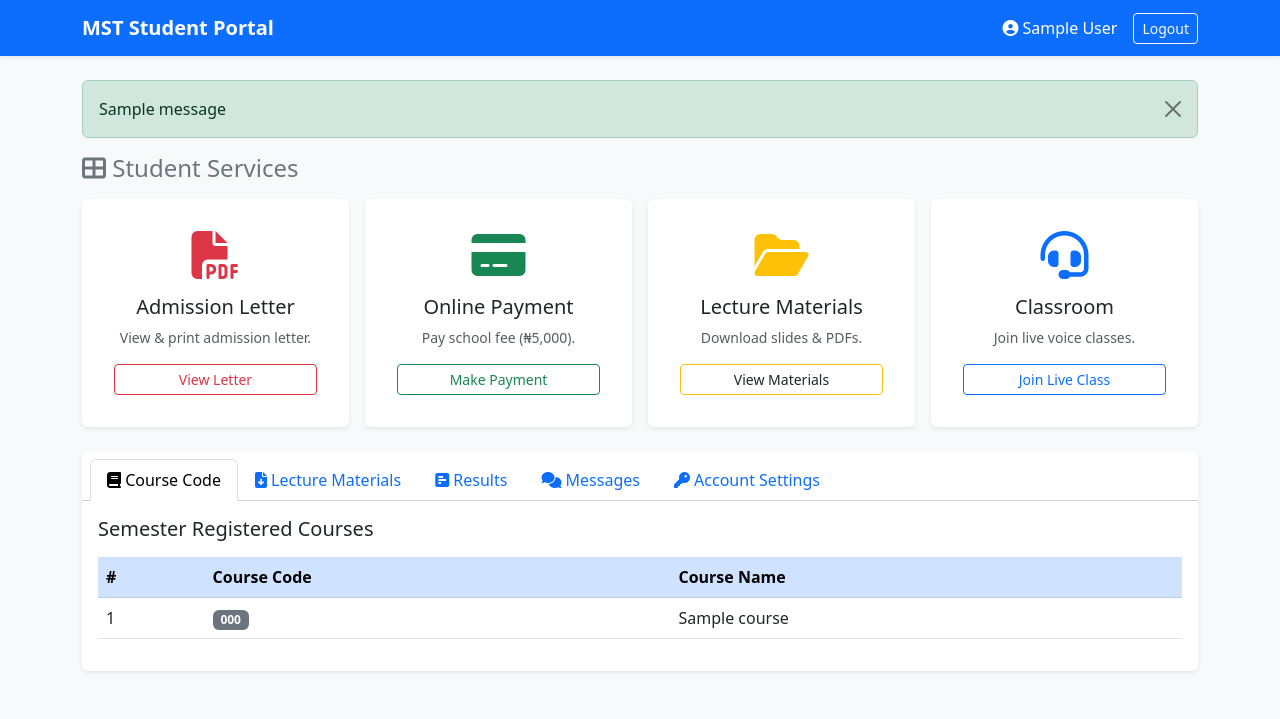
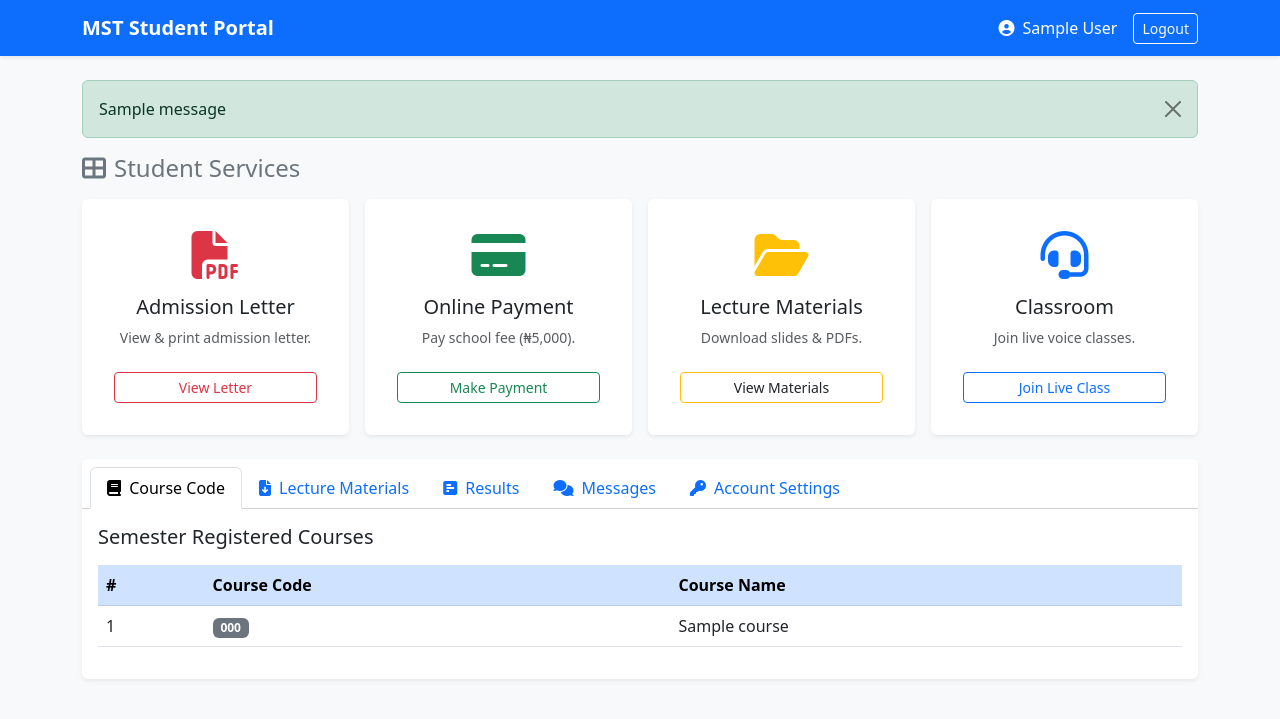
Before and after one commit to sulemanyunusabakura-jpg/magazawa-portal, a Python web app: template templates/student_dashboard.html in a window 1280 px wide. Shown: the top 719 px of the page. Run offline with Jinja, Linux system fonts and the light colour scheme; the template is opened without the code that fills it: most values are stand-ins (such as "Sample title", 1, 10 or a date in 2020); one stand-in notice (Sample message) is shown.

```diff
--- a/templates/student_dashboard.html
+++ b/templates/student_dashboard.html
@@ -15,7 +15,7 @@
         <div class="container">
             <a class="navbar-brand fw-bold" href="#">MST Student Portal</a>
             <div class="d-flex align-items-center">
-                <span class="text-white me-3"><i class="fas fa-user-circle"></i> {{ student.full_name }}</span>
+                <span class="text-white me-3"><i class="fas fa-user-circle me-1"></i> {{ student.full_name }}</span>
                 <a href="{{ url_for('logout') }}" class="btn btn-outline-light btn-sm">Logout</a>
             </div>
         </div>
@@ -27,26 +27,28 @@
         {% with messages = get_flashed_messages(with_categories=true) %}
             {% if messages %}
                 {% for category, message in messages %}
-                    <div class="alert alert-{{ category }} alert-dismissible fade show" role="alert">
+                    <div class="alert alert-{{ category if category != 'error' else 'danger' }} alert-dismissible fade show" role="alert">
                         {{ message }}
-                        <button type="button" class="btn-close" data-bs-dismiss="alert"></button>
+                        <button type="button" class="btn-close" data-bs-dismiss="alert" aria-label="Close"></button>
                     </div>
                 {% endfor %}
             {% endif %}
         {% endwith %}
 
-        <!-- Quick Access Action Cards / Buttons -->
-        <h4 class="mb-3 text-secondary"><i class="fas fa-th-large"></i> Student Services</h4>
+        <!-- Quick Access Action Cards -->
+        <h4 class="mb-3 text-secondary"><i class="fas fa-th-large me-2"></i>Student Services</h4>
         <div class="row g-3 mb-4">
 
             <!-- 1. Admission Letter -->
             <div class="col-md-3 col-sm-6">
                 <div class="card h-100 shadow-sm border-0 text-center p-3">
-                    <div class="card-body">
+                    <div class="card-body d-flex flex-column justify-content-between">
+                        <div>
                             <i class="fas fa-file-pdf fa-3x text-danger mb-3"></i>
                             <h5 class="card-title">Admission Letter</h5>
                             <p class="text-muted small">View & print admission letter.</p>
-                        <a href="{{ url_for('admission_letter') }}" class="btn btn-outline-danger w-100 btn-sm">View Letter</a>
+                        </div>
+                        <a href="{{ url_for('admission_letter') }}" class="btn btn-outline-danger w-100 btn-sm mt-2">View Letter</a>
                     </div>
                 </div>
             </div>
@@ -54,11 +56,13 @@
             <!-- 2. School Fee Payment -->
             <div class="col-md-3 col-sm-6">
                 <div class="card h-100 shadow-sm border-0 text-center p-3">
-                    <div class="card-body">
+                    <div class="card-body d-flex flex-column justify-content-between">
+                        <div>
                             <i class="fas fa-credit-card fa-3x text-success mb-3"></i>
                             <h5 class="card-title">Online Payment</h5>
                             <p class="text-muted small">Pay school fee (₦5,000).</p>
-                        <button class="btn btn-outline-success w-100 btn-sm" data-bs-toggle="modal" data-bs-target="#paymentModal">Make Payment</button>
+                        </div>
+                        <button class="btn btn-outline-success w-100 btn-sm mt-2" data-bs-toggle="modal" data-bs-target="#paymentModal">Make Payment</button>
                     </div>
                 </div>
             </div>
@@ -66,11 +70,13 @@
             <!-- 3. Lecture Materials -->
             <div class="col-md-3 col-sm-6">
                 <div class="card h-100 shadow-sm border-0 text-center p-3">
-                    <div class="card-body">
+                    <div class="card-body d-flex flex-column justify-content-between">
+                        <div>
                             <i class="fas fa-folder-open fa-3x text-warning mb-3"></i>
                             <h5 class="card-title">Lecture Materials</h5>
                             <p class="text-muted small">Download slides & PDFs.</p>
-                        <button class="btn btn-outline-warning w-100 btn-sm text-dark" onclick="activateTab('materials-tab')">View Materials</button>
+                        </div>
+                        <button class="btn btn-outline-warning w-100 btn-sm text-dark mt-2" onclick="activateTab('materials-tab')">View Materials</button>
                     </div>
                 </div>
             </div>
@@ -78,11 +84,13 @@
             <!-- 4. Virtual Classroom -->
             <div class="col-md-3 col-sm-6">
                 <div class="card h-100 shadow-sm border-0 text-center p-3">
-                    <div class="card-body">
+                    <div class="card-body d-flex flex-column justify-content-between">
+                        <div>
                             <i class="fas fa-headset fa-3x text-primary mb-3"></i>
                             <h5 class="card-title">Classroom</h5>
                             <p class="text-muted small">Join live voice classes.</p>
-                        <button class="btn btn-outline-primary w-100 btn-sm" data-bs-toggle="modal" data-bs-target="#liveClassModal">Join Live Class</button>
+                        </div>
+                        <button class="btn btn-outline-primary w-100 btn-sm mt-2" data-bs-toggle="modal" data-bs-target="#liveClassModal">Join Live Class</button>
                     </div>
                 </div>
             </div>
@@ -90,32 +98,32 @@
         </div>
 
         <!-- Tabbed Sections -->
-        <div class="card shadow-sm border-0">
+        <div class="card shadow-sm border-0" id="portalContentCard">
             <div class="card-header bg-white">
                 <ul class="nav nav-tabs card-header-tabs" id="portalTabs" role="tablist">
                     <li class="nav-item" role="presentation">
                         <button class="nav-link active" id="courses-tab" data-bs-toggle="tab" data-bs-target="#courses" type="button" role="tab">
-                            <i class="fas fa-book"></i> Course Code
+                            <i class="fas fa-book me-1"></i> Course Code
                         </button>
                     </li>
                     <li class="nav-item" role="presentation">
                         <button class="nav-link" id="materials-tab" data-bs-toggle="tab" data-bs-target="#materials" type="button" role="tab">
-                            <i class="fas fa-file-download"></i> Lecture Materials
+                            <i class="fas fa-file-download me-1"></i> Lecture Materials
                         </button>
                     </li>
                     <li class="nav-item" role="presentation">
                         <button class="nav-link" id="results-tab" data-bs-toggle="tab" data-bs-target="#results" type="button" role="tab">
-                            <i class="fas fa-poll-h"></i> Results
+                            <i class="fas fa-poll-h me-1"></i> Results
                         </button>
                     </li>
                     <li class="nav-item" role="presentation">
                         <button class="nav-link" id="messages-tab" data-bs-toggle="tab" data-bs-target="#messages" type="button" role="tab">
-                            <i class="fas fa-comments"></i> Messages
+                            <i class="fas fa-comments me-1"></i> Messages
                         </button>
                     </li>
                     <li class="nav-item" role="presentation">
                         <button class="nav-link" id="settings-tab" data-bs-toggle="tab" data-bs-target="#settings" type="button" role="tab">
-                            <i class="fas fa-key"></i> Account Settings
+                            <i class="fas fa-key me-1"></i> Account Settings
                         </button>
                     </li>
                 </ul>
@@ -148,7 +156,7 @@
                             </table>
                         </div>
                     {% else %}
-                        <div class="alert alert-info">No courses uploaded yet by the administrator for this semester.</div>
+                        <div class="alert alert-info mb-0">No courses uploaded yet by the administrator for this semester.</div>
                     {% endif %}
                 </div>
 
@@ -176,7 +184,7 @@
                                         <td><small class="text-muted">{{ material.upload_date }}</small></td>
                                         <td>
                                             <a href="{{ url_for('download_material', filename=material.filename) }}" class="btn btn-sm btn-success">
-                                                <i class="fas fa-download"></i> Download File
+                                                <i class="fas fa-download me-1"></i> Download File
                                             </a>
                                         </td>
                                     </tr>
@@ -185,7 +193,7 @@
                             </table>
                         </div>
                     {% else %}
-                        <div class="alert alert-warning">No lecture materials or study resources uploaded yet.</div>
+                        <div class="alert alert-warning mb-0">No lecture materials or study resources uploaded yet.</div>
                     {% endif %}
                 </div>
 
@@ -220,18 +228,18 @@
                             </table>
                         </div>
                     {% else %}
-                        <div class="alert alert-warning">No examination results have been published by the admin yet.</div>
+                        <div class="alert alert-warning mb-0">No examination results have been published by the admin yet.</div>
                     {% endif %}
                 </div>
 
                 <!-- 4. Messages Center -->
                 <div class="tab-pane fade" id="messages" role="tabpanel">
                     <div class="row">
-                        <!-- Send Message Form -->
-                        <div class="col-md-5 mb-4">
+                        <div class="col-md-5 mb-4 mb-md-0">
                             <div class="card bg-light border-0 p-3">
-                                <h6 class="fw-bold mb-3"><i class="fas fa-paper-plane text-primary"></i> Send Message to Admin/Lecturer</h6>
+                                <h6 class="fw-bold mb-3"><i class="fas fa-paper-plane text-primary me-1"></i> Send Message to Admin/Lecturer</h6>
                                 <form action="{{ url_for('send_message') }}" method="POST">
+                                    {% if csrf_token %}<input type="hidden" name="csrf_token" value="{{ csrf_token() }}"/>{% endif %}
                                     <div class="mb-3">
                                         <label class="form-label small fw-bold">Recipient</label>
                                         <select class="form-select" name="receiver_id" required>
@@ -243,30 +251,29 @@
                                         <label class="form-label small fw-bold">Message Text</label>
                                         <textarea class="form-control" name="content" rows="4" placeholder="Type your message or inquiry here..." required></textarea>
                                     </div>
-                                    <button type="submit" class="btn btn-primary w-100"><i class="fas fa-paper-plane"></i> Send Message</button>
+                                    <button type="submit" class="btn btn-primary w-100"><i class="fas fa-paper-plane me-1"></i> Send Message</button>
                                 </form>
                             </div>
                         </div>
 
-                        <!-- Communication History -->
                         <div class="col-md-7">
-                            <h6 class="fw-bold mb-3"><i class="fas fa-inbox text-secondary"></i> Communication History</h6>
+                            <h6 class="fw-bold mb-3"><i class="fas fa-inbox text-secondary me-1"></i> Communication History</h6>
                             {% if messages %}
-                                <div class="list-group style-scroll" style="max-height: 400px; overflow-y: auto;">
+                                <div class="list-group pe-1" style="max-height: 400px; overflow-y: auto;">
                                     {% for msg in messages %}
                                         <div class="list-group-item mb-2 rounded shadow-sm border-start border-4 {% if msg.sender_id == student.id %}border-primary bg-white{% else %}border-success bg-light{% endif %}">
                                             <div class="d-flex w-100 justify-content-between">
                                                 <small class="fw-bold {% if msg.sender_id == student.id %}text-primary{% else %}text-success{% endif %}">
                                                     {% if msg.sender_id == student.id %}You (Sent){% else %}From: Lecturer/Admin{% endif %}
                                                 </small>
-                                                <small class="text-muted"><i class="far fa-clock"></i> {{ msg.timestamp }}</small>
+                                                <small class="text-muted"><i class="far fa-clock me-1"></i>{{ msg.timestamp }}</small>
                                             </div>
                                             <p class="mb-1 text-dark mt-2">{{ msg.content }}</p>
                                         </div>
                                     {% endfor %}
                                 </div>
                             {% else %}
-                                <div class="alert alert-info">No message history available. Send your first message to Admin or Lecturers!</div>
+                                <div class="alert alert-info mb-0">No message history available. Send your first message to Admin or Lecturers!</div>
                             {% endif %}
                         </div>
                     </div>
@@ -277,20 +284,21 @@
                     <h5 class="card-title mb-3">Security & Password Management</h5>
                     <div class="row">
                         <div class="col-md-6">
-                            <form action="#" method="POST">
+                            <form action="{{ url_for('update_password') }}" method="POST">
+                                {% if csrf_token %}<input type="hidden" name="csrf_token" value="{{ csrf_token() }}"/>{% endif %}
                                 <div class="mb-3">
                                     <label class="form-label">Email Address</label>
                                     <input type="email" class="form-control" value="{{ student.email }}" disabled>
                                 </div>
                                 <div class="mb-3">
                                     <label class="form-label">Current Password</label>
-                                    <input type="password" class="form-control" placeholder="Enter current password" required>
+                                    <input type="password" name="current_password" class="form-control" placeholder="Enter current password" required>
                                 </div>
                                 <div class="mb-3">
                                     <label class="form-label">New Password</label>
-                                    <input type="password" class="form-control" placeholder="Enter new password" required>
+                                    <input type="password" name="new_password" class="form-control" placeholder="Enter new password" required>
                                 </div>
-                                <button type="submit" class="btn btn-primary"><i class="fas fa-lock"></i> Update Password</button>
+                                <button type="submit" class="btn btn-primary"><i class="fas fa-lock me-1"></i> Update Password</button>
                             </form>
                         </div>
                     </div>
@@ -305,7 +313,7 @@
         <div class="modal-dialog">
             <div class="modal-content">
                 <div class="modal-header bg-success text-white">
-                    <h5 class="modal-title"><i class="fas fa-university"></i> School Fee Payment</h5>
+                    <h5 class="modal-title"><i class="fas fa-university me-1"></i> School Fee Payment</h5>
                     <button type="button" class="btn-close btn-close-white" data-bs-dismiss="modal" aria-label="Close"></button>
                 </div>
                 <div class="modal-body">
@@ -315,7 +323,7 @@
                     </div>
 
                     <div class="card bg-light border-0 p-3 mb-3">
-                        <h6 class="fw-bold text-secondary mb-2"><i class="fas fa-bank"></i> Payment Account Details</h6>
+                        <h6 class="fw-bold text-secondary mb-2"><i class="fas fa-university me-1"></i> Payment Account Details</h6>
                         <div class="d-flex justify-content-between align-items-center mb-1">
                             <span class="text-muted">Account Number:</span>
                             <span class="fw-bold fs-5 text-dark">8086258570</span>
@@ -327,12 +335,13 @@
                     </div>
 
                     <form action="{{ url_for('send_message') }}" method="POST">
+                        {% if csrf_token %}<input type="hidden" name="csrf_token" value="{{ csrf_token() }}"/>{% endif %}
                         <input type="hidden" name="receiver_id" value="1">
                         <div class="mb-3">
                             <label class="form-label fw-bold">Submit Payment Receipt / Reference</label>
                             <textarea class="form-control" name="content" rows="2" placeholder="Paste transaction reference or payment message here..." required></textarea>
                         </div>
-                        <button type="submit" class="btn btn-success w-100"><i class="fas fa-paper-plane"></i> Send Proof to Admin</button>
+                        <button type="submit" class="btn btn-success w-100"><i class="fas fa-paper-plane me-1"></i> Send Proof to Admin</button>
                     </form>
                 </div>
             </div>
@@ -344,7 +353,7 @@
         <div class="modal-dialog">
             <div class="modal-content">
                 <div class="modal-header bg-primary text-white">
-                    <h5 class="modal-title"><i class="fas fa-headset"></i> Live Voice Classes</h5>
+                    <h5 class="modal-title"><i class="fas fa-headset me-1"></i> Live Voice Classes</h5>
                     <button type="button" class="btn-close btn-close-white" data-bs-dismiss="modal" aria-label="Close"></button>
                 </div>
                 <div class="modal-body">
@@ -367,15 +376,15 @@
 
                                     {% if 'LIVE LECTURE STARTED' in msg.content %}
                                         <a href="{{ url_for('live_class', room_name='MST_Lecture_' ~ msg.sender_id) }}"
-                                           class="btn btn-success btn-sm fw-bold" target="_blank">
-                                            <i class="bi bi-telephone-inbound-fill"></i> Join Call Now
+                                           class="btn btn-success btn-sm fw-bold ms-2" target="_blank">
+                                            <i class="bi bi-telephone-inbound-fill me-1"></i> Join Call
                                         </a>
                                     {% endif %}
                                 </div>
                             {% endfor %}
                         </div>
                     {% else %}
-                        <p class="text-muted">No messages received yet.</p>
+                        <p class="text-muted mb-0">No messages received yet.</p>
                     {% endif %}
                 </div>
             </div>
@@ -389,6 +398,7 @@
             if (tabBtn) {
                 const tab = new bootstrap.Tab(tabBtn);
                 tab.show();
+                document.getElementById('portalContentCard').scrollIntoView({ behavior: 'smooth' });
             }
         }
     </script>
```
Lines whose indentation alone changed are shown as unchanged.
